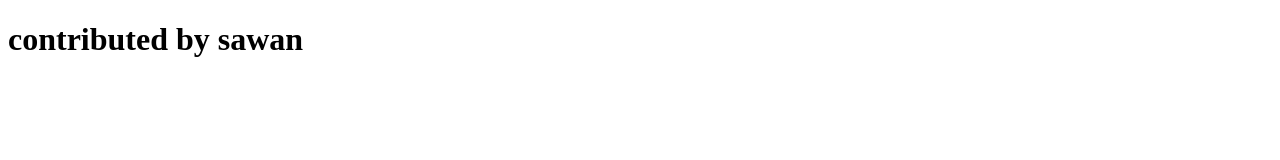
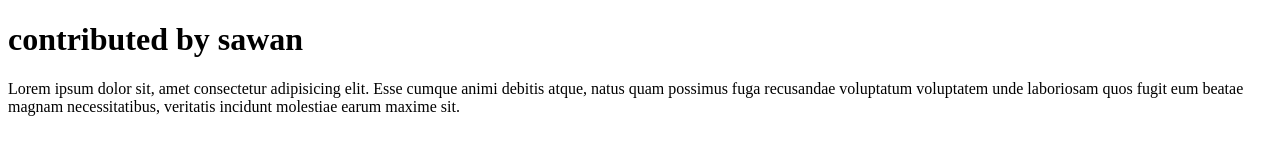
Before and after one commit to Sakshi-soni23/new-one, a plain HTML site: page index.html in a window 1280 px wide. Drawn offline with Linux system fonts and the light colour scheme.

Commit message:
added para

```diff
--- a/index.html
+++ b/index.html
@@ -7,5 +7,6 @@
 </head>
 <body>
     <h1>contributed by sawan</h1>
+    <p>Lorem ipsum dolor sit, amet consectetur adipisicing elit. Esse cumque animi debitis atque, natus quam possimus fuga recusandae voluptatum voluptatem unde laboriosam quos fugit eum beatae magnam necessitatibus, veritatis incidunt molestiae earum maxime sit.</p>
 </body>
 </html>
```
